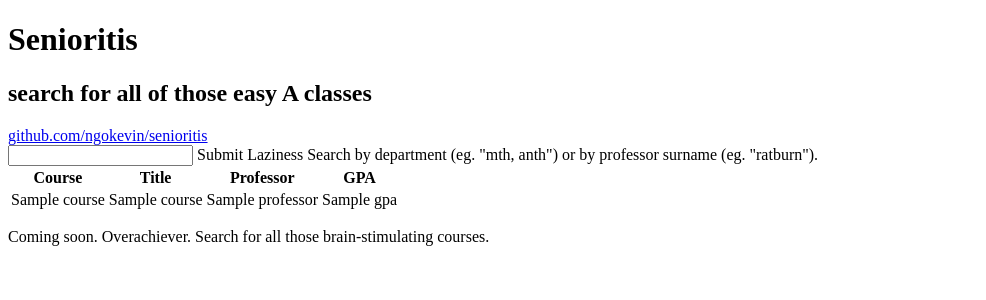
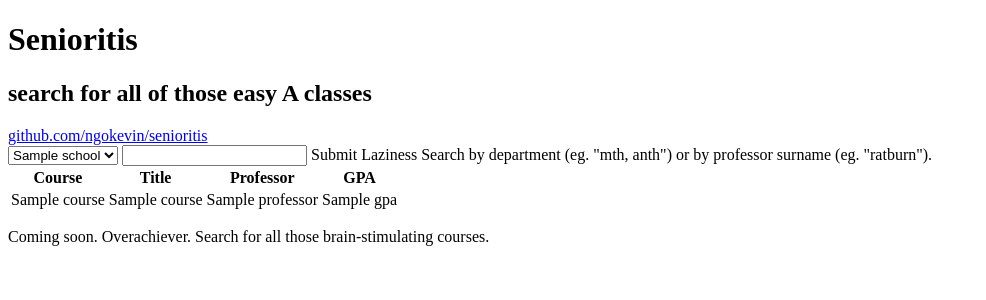
Before and after one commit to ngokevin/senioritis, a Python web app: template senioritis/templates/senioritis/home.html in a window 1280 px wide. Shown: the top 300 px of the page, without its empty margins (0-986 px from the left). Run offline with Jinja, Linux system fonts and the light colour scheme; the template is opened without the code that fills it: most values are stand-ins (such as "Sample title", 1, 10 or a date in 2020).

Commit message:
add school select

```diff
--- a/media/css/senioritis.scss
+++ b/media/css/senioritis.scss
@@ -63,6 +63,10 @@ form {
         display: block;
         margin-top: 13px;
         font-style: italic;
+    }
+    select, option {
+        background: $light-gray;
+        color: $black;
     }
     #search-bar {
         width: 50%;
--- a/media/css/senioritis.scss.css
+++ b/media/css/senioritis.scss.css
@@ -31,6 +31,9 @@ form {
     display: block;
     margin-top: 13px;
     font-style: italic; }
+  form select, form option {
+    background: #e6e6e6;
+    color: #0a0a14; }
   form #search-bar {
     width: 50%; }
 
--- a/senioritis/templates/senioritis/home.html
+++ b/senioritis/templates/senioritis/home.html
@@ -15,7 +15,12 @@
 
     <form action="." method="post">
       {{ csrf() }}
-      <input id="search-bar" type="text" name="q"></input>
+      <select name="school">
+        {% for school in schools %}
+          <option value="{{ school.school_id }}">{{ school.name }}</option>
+        {% endfor %}
+      </select>
+      <input id="search-bar" type="text" name="q" value="{{ q }}"></input>
       <a onclick="$(this).closest('form').submit();" class='submit btn'>Submit Laziness</a>
       <label for="search-bar">
         Search by department (eg. "mth, anth") or by professor surname (eg. "ratburn").
```
Also changed, not shown: senioritis/views.py (+6 -3 lines).
